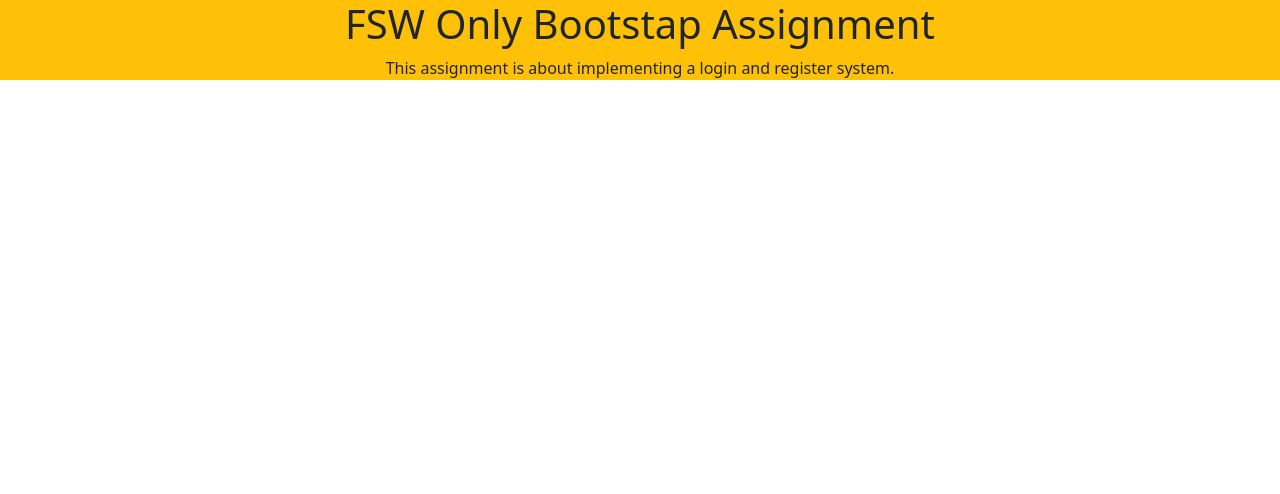
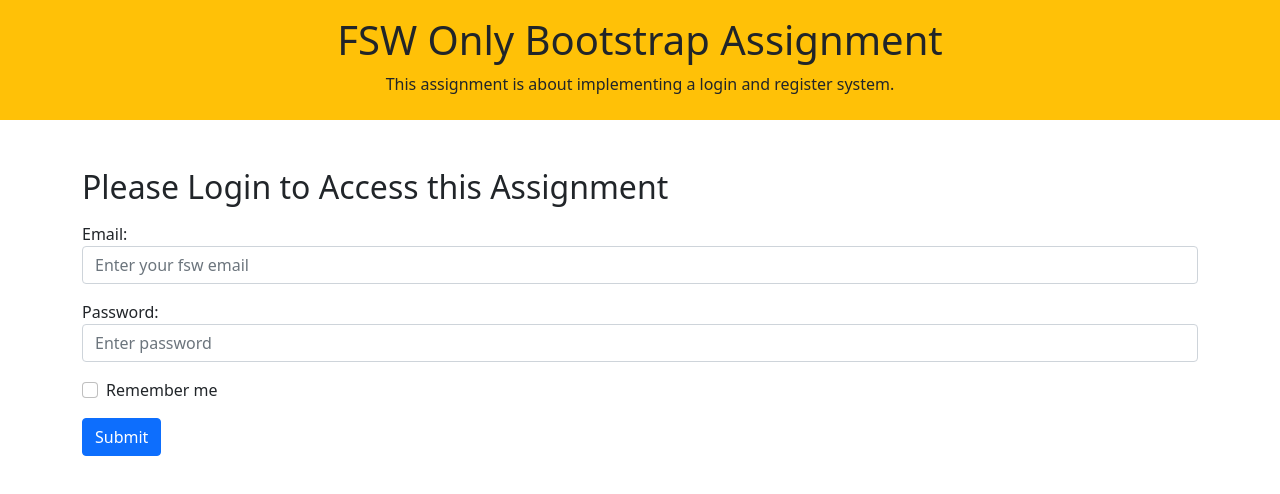
Before and after one commit to refatbaderkhan/bootstraplogin, a plain HTML site: page index.html in a window 1280 px wide. Drawn offline with nearby package versions, Linux system fonts and the light colour scheme.

Commit message:
Login Form

```diff
--- a/index.html
+++ b/index.html
@@ -9,8 +9,27 @@
 </head>
 
 <body>
-    <div class="container-fluid bg-warning">
-        <h1 class="text-center">FSW Only Bootstap Assignment</h1>
+    <div class="container-fluid bg-warning pt-3 pb-2">
+        <h1 class="text-center">FSW Only Bootstrap Assignment</h1>
         <p  class="text-center">This assignment is about implementing a login and register system.</p>
     </div>
+    <div class="container mt-5">
+        <h2>Please Login to Access this Assignment</h2>
+        <form>
+          <div class="mb-3 mt-3">
+            <label for="email">Email:</label>
+            <input type="email" class="form-control" id="email" placeholder="Enter your fsw email" name="email">
+          </div>
+          <div class="mb-3">
+            <label for="pwd">Password:</label>
+            <input type="password" class="form-control" id="pwd" placeholder="Enter password" name="pswd">
+          </div>
+          <div class="form-check mb-3">
+            <label class="form-check-label">
+              <input class="form-check-input" type="checkbox" name="remember"> Remember me
+            </label>
+          </div>
+          <button type="submit" class="btn btn-primary">Submit</button>
+        </form>
+      </div>
 </body>
```
